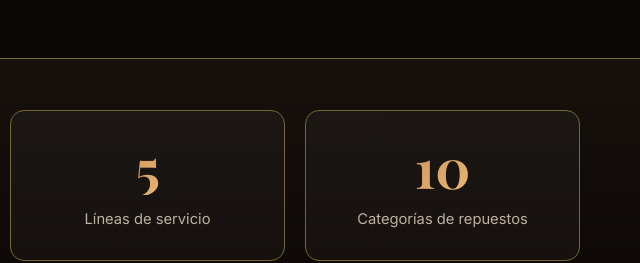
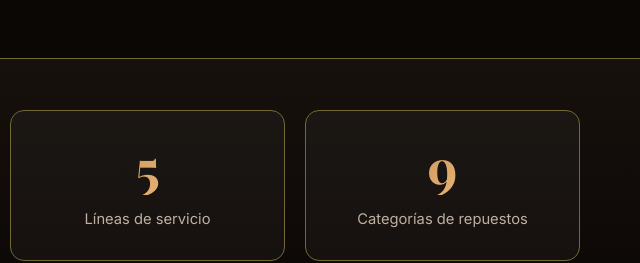
Before and after one commit to KevinIOIP/varelo-espress, a plain HTML site: page nosotros.html in a window 1280 px wide. Shown: the part 1100-1363 px from the top of the page, 640-1280 px from the left. Drawn offline with nearby package versions, Linux system fonts and the light colour scheme; a script that the page names is missing.

Commit message:
Verificación sobre el push en github

```diff
--- a/nosotros.html
+++ b/nosotros.html
@@ -140,7 +140,7 @@
             <span class="nos-cifra__txt">Líneas de servicio</span>
           </li>
           <li class="nos-cifra" data-reveal>
-            <strong class="nos-cifra__num"><span class="sr-only">10</span><span aria-hidden="true"><span data-contar="10">10</span></span></strong>
+            <strong class="nos-cifra__num"><span class="sr-only">9</span><span aria-hidden="true"><span data-contar="9">9</span></span></strong>
             <span class="nos-cifra__txt">Categorías de repuestos</span>
           </li>
         </ul>
```
